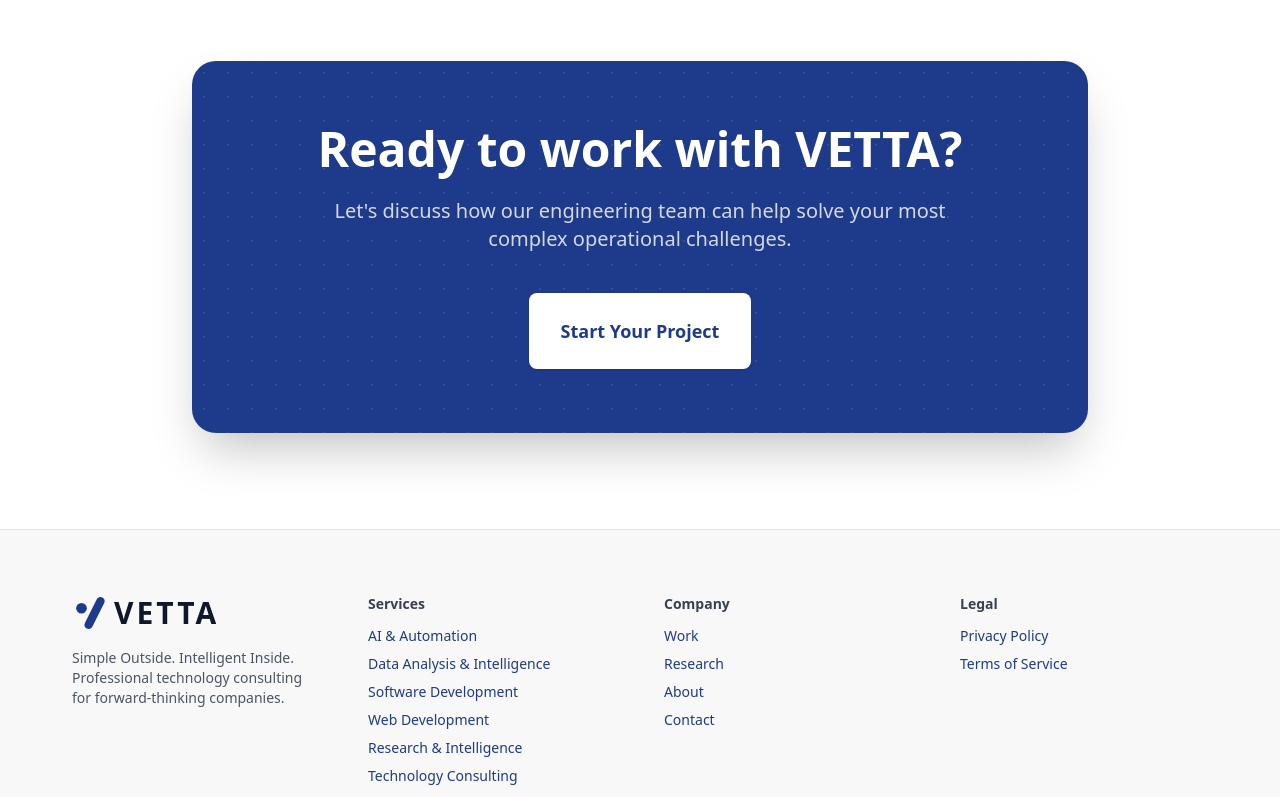
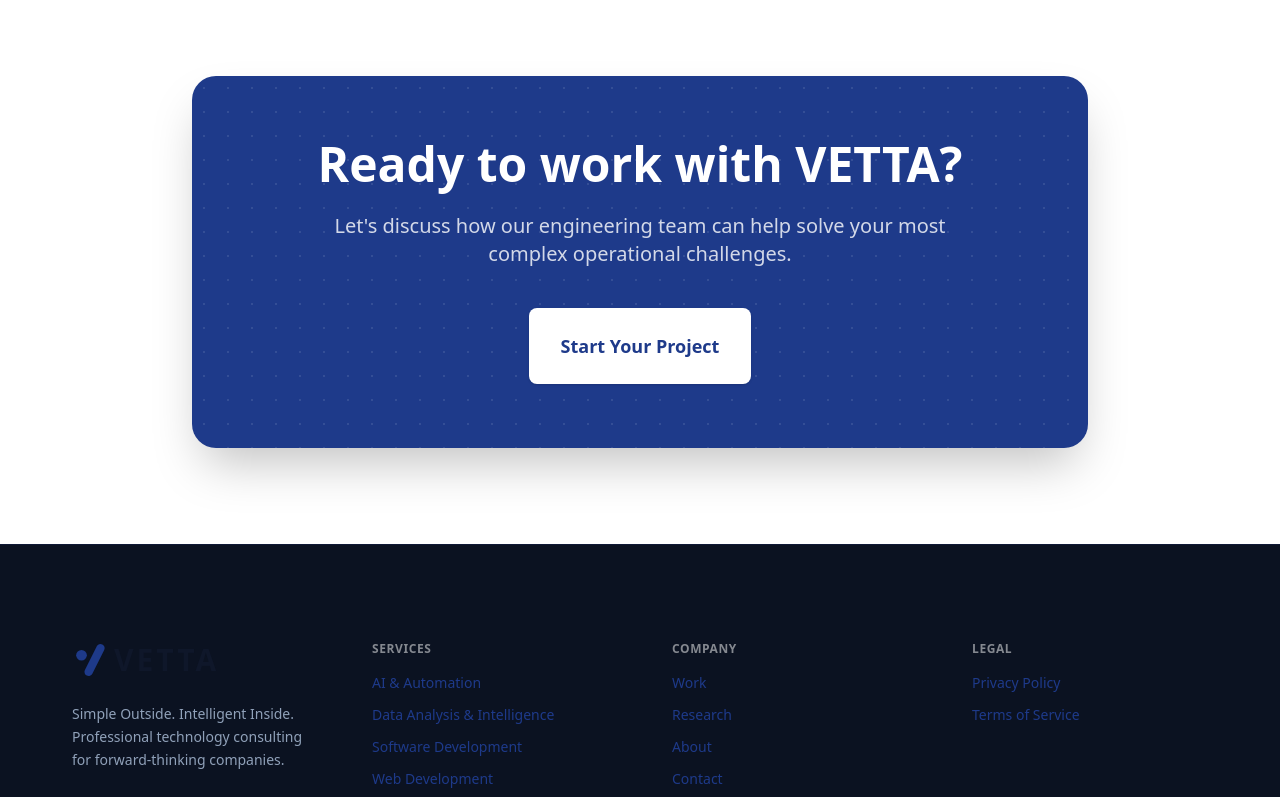
Before and after one commit to haulbox2361/VETTA-, a Next.js app: page /about in a window 1280 px wide. Shown: the part 2000-2797 px from the top of the page. Built offline with nearby package versions, Linux system fonts and the light colour scheme; no server answers.

Commit message:
Complete Part 1

```diff
--- a/app/(marketing)/services/page.tsx
+++ b/app/(marketing)/services/page.tsx
@@ -26,17 +26,17 @@
               <Link
                 key={service.id}
                 href={`/services/${service.slug}`}
-                className="group flex flex-col h-full bg-white border border-neutral-200 rounded-xl p-8 transition-all hover:border-brand-blue hover:shadow-lg focus-visible:outline-none focus-visible:ring-2 focus-visible:ring-brand-blue"
+                className="group flex flex-col h-full bg-white border border-slate-200 rounded-2xl p-8 transition-all duration-300 shadow-sm hover:-translate-y-1 hover:border-brand-blue/30 hover:shadow-[0_8px_30px_rgb(0,0,0,0.06)] focus-visible:outline-none focus-visible:ring-2 focus-visible:ring-brand-blue"
               >
                 <div className="flex-1">
-                  <h2 className="text-xl font-bold text-neutral-900 mb-3 group-hover:text-brand-blue transition-colors">
+                  <h2 className="text-2xl font-extrabold text-[#0F172A] mb-3 group-hover:text-brand-blue transition-colors tracking-tight">
                     {service.title}
                   </h2>
-                  <p className="text-neutral-600 mb-6">
+                  <p className="text-slate-600 mb-6 leading-relaxed">
                     {service.shortDescription}
                   </p>
                 </div>
-                <div className="pt-6 border-t border-neutral-100 flex items-center text-sm font-medium text-brand-blue">
+                <div className="pt-6 border-t border-slate-100 flex items-center text-sm font-semibold tracking-wide text-brand-blue">
                   Learn more
                   <ArrowRight size={16} className="ml-2 transform transition-transform group-hover:translate-x-1" />
                 </div>
--- a/app/globals.css
+++ b/app/globals.css
@@ -79,8 +79,12 @@
     font-family: var(--font-sans);
     font-size: 15px;
     line-height: 1.6;
-    color: var(--color-neutral-700);
-    background-color: #ffffff;
+    color: #475569; /* Slate 600 Body */
+    background-color: #F8FAFC; /* Slate 50 Bg */
+  }
+
+  h1, h2, h3, h4, h5, h6 {
+    color: #0F172A; /* Slate 900 */
   }
 
   a {
--- a/components/ui/Footer.tsx
+++ b/components/ui/Footer.tsx
@@ -7,55 +7,55 @@
   const currentYear = new Date().getFullYear();
 
   return (
-    <footer className="w-full border-t border-neutral-200 bg-neutral-50 py-12 md:py-16">
+    <footer className="w-full bg-[#0B1221] py-16 md:py-24 border-t border-brand-blue/20">
       <Container>
-        <div className="grid grid-cols-1 gap-8 md:grid-cols-4 lg:gap-12">
+        <div className="grid grid-cols-1 gap-12 md:grid-cols-4 lg:gap-16">
           {/* Brand Col */}
-          <div className="flex flex-col gap-4 md:col-span-1">
-            <Link href="/" className="inline-block focus-visible:outline-none focus-visible:ring-2 focus-visible:ring-brand-blue rounded-md hover:opacity-90 transition-opacity">
-              <Logo className="origin-left" />
+          <div className="flex flex-col gap-6 md:col-span-1">
+            <Link href="/" className="inline-block focus-visible:outline-none focus-visible:ring-2 focus-visible:ring-white/50 rounded-md hover:opacity-90 transition-opacity">
+              <Logo className="origin-left text-white" />
             </Link>
-            <p className="text-sm text-neutral-500">
+            <p className="text-sm text-slate-400 leading-relaxed">
               Simple Outside. Intelligent Inside. Professional technology consulting for forward-thinking companies.
             </p>
           </div>
 
           {/* Services Col */}
-          <div className="flex flex-col gap-3">
-            <h3 className="text-label text-neutral-700">Services</h3>
-            <ul className="flex flex-col gap-2 text-sm text-neutral-500">
-              <li><Link href="/services/ai-automation" className="hover:text-brand-blue focus-visible:outline-none focus-visible:ring-2 focus-visible:ring-brand-blue rounded-sm">AI & Automation</Link></li>
-              <li><Link href="/services/data-analytics" className="hover:text-brand-blue focus-visible:outline-none focus-visible:ring-2 focus-visible:ring-brand-blue rounded-sm">Data Analysis & Intelligence</Link></li>
-              <li><Link href="/services/software-development" className="hover:text-brand-blue focus-visible:outline-none focus-visible:ring-2 focus-visible:ring-brand-blue rounded-sm">Software Development</Link></li>
-              <li><Link href="/services/web-development" className="hover:text-brand-blue focus-visible:outline-none focus-visible:ring-2 focus-visible:ring-brand-blue rounded-sm">Web Development</Link></li>
-              <li><Link href="/services/research-intelligence" className="hover:text-brand-blue focus-visible:outline-none focus-visible:ring-2 focus-visible:ring-brand-blue rounded-sm">Research & Intelligence</Link></li>
-              <li><Link href="/services/technology-consulting" className="hover:text-brand-blue focus-visible:outline-none focus-visible:ring-2 focus-visible:ring-brand-blue rounded-sm">Technology Consulting</Link></li>
+          <div className="flex flex-col gap-4">
+            <h3 className="text-xs font-bold uppercase tracking-wider text-white/50">Services</h3>
+            <ul className="flex flex-col gap-3 text-sm text-slate-300">
+              <li><Link href="/services/ai-automation" className="hover:text-white transition-colors focus-visible:outline-none focus-visible:ring-2 focus-visible:ring-white/50 rounded-sm">AI & Automation</Link></li>
+              <li><Link href="/services/data-analytics" className="hover:text-white transition-colors focus-visible:outline-none focus-visible:ring-2 focus-visible:ring-white/50 rounded-sm">Data Analysis & Intelligence</Link></li>
+              <li><Link href="/services/software-development" className="hover:text-white transition-colors focus-visible:outline-none focus-visible:ring-2 focus-visible:ring-white/50 rounded-sm">Software Development</Link></li>
+              <li><Link href="/services/web-development" className="hover:text-white transition-colors focus-visible:outline-none focus-visible:ring-2 focus-visible:ring-white/50 rounded-sm">Web Development</Link></li>
+              <li><Link href="/services/research-intelligence" className="hover:text-white transition-colors focus-visible:outline-none focus-visible:ring-2 focus-visible:ring-white/50 rounded-sm">Research & Intelligence</Link></li>
+              <li><Link href="/services/technology-consulting" className="hover:text-white transition-colors focus-visible:outline-none focus-visible:ring-2 focus-visible:ring-white/50 rounded-sm">Technology Consulting</Link></li>
             </ul>
           </div>
 
           {/* Company Col */}
-          <div className="flex flex-col gap-3">
-            <h3 className="text-label text-neutral-700">Company</h3>
-            <ul className="flex flex-col gap-2 text-sm text-neutral-500">
-              <li><Link href="/work" className="hover:text-brand-blue focus-visible:outline-none focus-visible:ring-2 focus-visible:ring-brand-blue rounded-sm">Work</Link></li>
-              <li><Link href="/research" className="hover:text-brand-blue focus-visible:outline-none focus-visible:ring-2 focus-visible:ring-brand-blue rounded-sm">Research</Link></li>
-              <li><Link href="/about" className="hover:text-brand-blue focus-visible:outline-none focus-visible:ring-2 focus-visible:ring-brand-blue rounded-sm">About</Link></li>
-              <li><Link href="/contact" className="hover:text-brand-blue focus-visible:outline-none focus-visible:ring-2 focus-visible:ring-brand-blue rounded-sm">Contact</Link></li>
+          <div className="flex flex-col gap-4">
+            <h3 className="text-xs font-bold uppercase tracking-wider text-white/50">Company</h3>
+            <ul className="flex flex-col gap-3 text-sm text-slate-300">
+              <li><Link href="/work" className="hover:text-white transition-colors focus-visible:outline-none focus-visible:ring-2 focus-visible:ring-white/50 rounded-sm">Work</Link></li>
+              <li><Link href="/research" className="hover:text-white transition-colors focus-visible:outline-none focus-visible:ring-2 focus-visible:ring-white/50 rounded-sm">Research</Link></li>
+              <li><Link href="/about" className="hover:text-white transition-colors focus-visible:outline-none focus-visible:ring-2 focus-visible:ring-white/50 rounded-sm">About</Link></li>
+              <li><Link href="/contact" className="hover:text-white transition-colors focus-visible:outline-none focus-visible:ring-2 focus-visible:ring-white/50 rounded-sm">Contact</Link></li>
             </ul>
           </div>
 
           {/* Legal Col */}
-          <div className="flex flex-col gap-3">
-            <h3 className="text-label text-neutral-700">Legal</h3>
-            <ul className="flex flex-col gap-2 text-sm text-neutral-500">
-              <li><Link href="/privacy" className="hover:text-brand-blue focus-visible:outline-none focus-visible:ring-2 focus-visible:ring-brand-blue rounded-sm">Privacy Policy</Link></li>
-              <li><Link href="/terms" className="hover:text-brand-blue focus-visible:outline-none focus-visible:ring-2 focus-visible:ring-brand-blue rounded-sm">Terms of Service</Link></li>
+          <div className="flex flex-col gap-4">
+            <h3 className="text-xs font-bold uppercase tracking-wider text-white/50">Legal</h3>
+            <ul className="flex flex-col gap-3 text-sm text-slate-300">
+              <li><Link href="/privacy" className="hover:text-white transition-colors focus-visible:outline-none focus-visible:ring-2 focus-visible:ring-white/50 rounded-sm">Privacy Policy</Link></li>
+              <li><Link href="/terms" className="hover:text-white transition-colors focus-visible:outline-none focus-visible:ring-2 focus-visible:ring-white/50 rounded-sm">Terms of Service</Link></li>
             </ul>
           </div>
         </div>
 
-        <div className="mt-12 flex flex-col md:flex-row items-center justify-between border-t border-neutral-200 pt-8">
-          <p className="text-sm text-neutral-500">
+        <div className="mt-16 flex flex-col md:flex-row items-center justify-between border-t border-white/10 pt-8">
+          <p className="text-sm text-slate-500">
             &copy; {currentYear} VETTA Intelligence. All rights reserved.
           </p>
         </div>
--- a/components/ui/PageHeader.tsx
+++ b/components/ui/PageHeader.tsx
@@ -9,19 +9,22 @@
 
 export function PageHeader({ title, description, tagline }: PageHeaderProps) {
   return (
-    <div className="bg-neutral-50 py-16 md:py-24 border-b border-neutral-200">
-      <Container>
+    <div className="relative bg-white py-16 md:py-24 border-b border-slate-200 overflow-hidden">
+      {/* Very subtle background pattern to add texture without being heavy */}
+      <div className="absolute inset-0 opacity-[0.015] bg-[radial-gradient(#1E3A8A_1px,transparent_1px)] [background-size:16px_16px]"></div>
+
+      <Container className="relative z-10">
         <div className="max-w-3xl">
           {tagline && (
-            <span className="text-brand-blue font-medium tracking-wide text-sm uppercase mb-3 block">
+            <span className="text-brand-blue font-bold tracking-[0.15em] text-xs uppercase mb-4 block">
               {tagline}
             </span>
           )}
-          <h1 className="text-4xl md:text-5xl lg:text-6xl font-bold tracking-tight text-neutral-900 mb-6">
+          <h1 className="text-4xl md:text-5xl lg:text-6xl font-extrabold tracking-tighter text-[#0F172A] mb-6 leading-tight">
             {title}
           </h1>
           {description && (
-            <p className="text-xl text-neutral-600 leading-relaxed max-w-2xl">
+            <p className="text-xl text-slate-600 leading-relaxed max-w-2xl">
               {description}
             </p>
           )}
```
